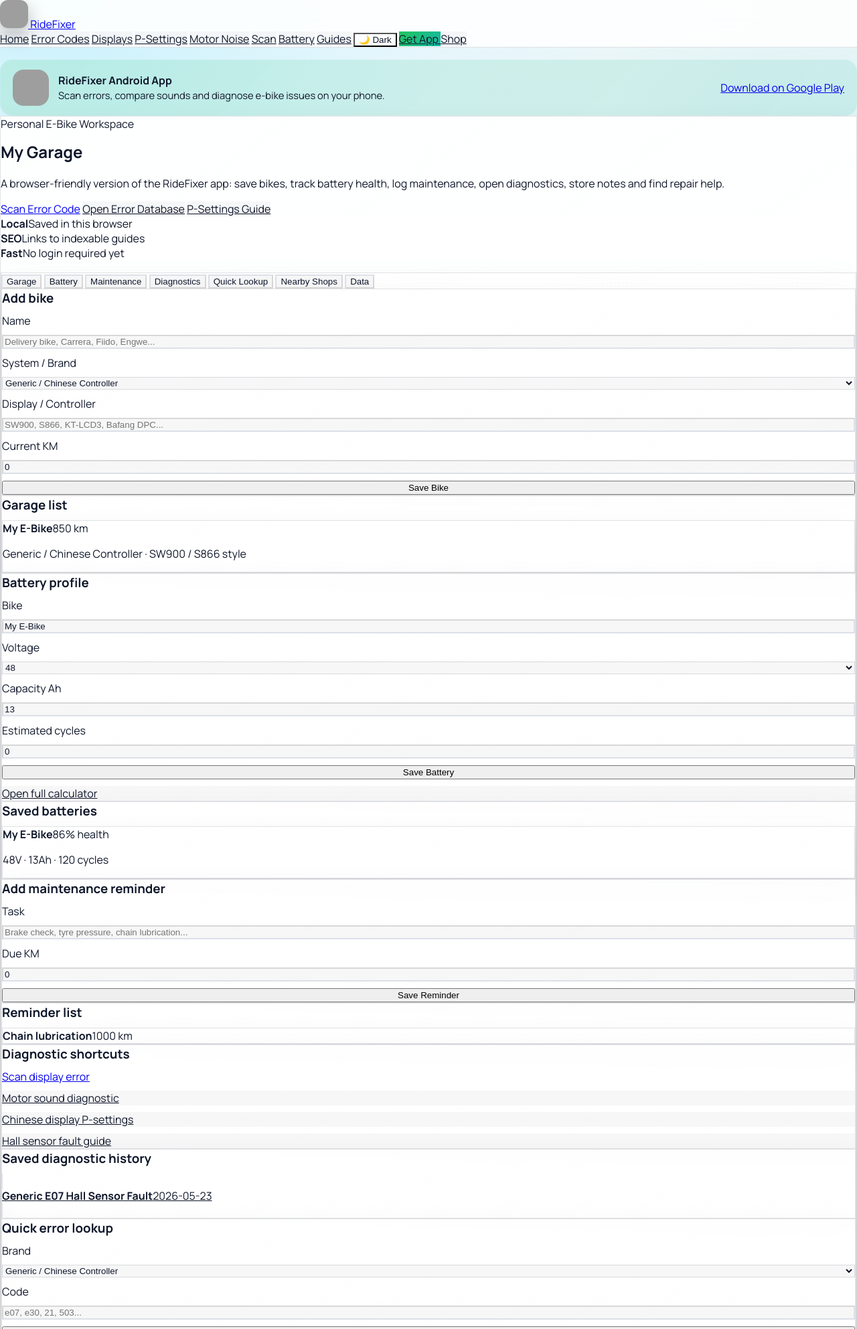
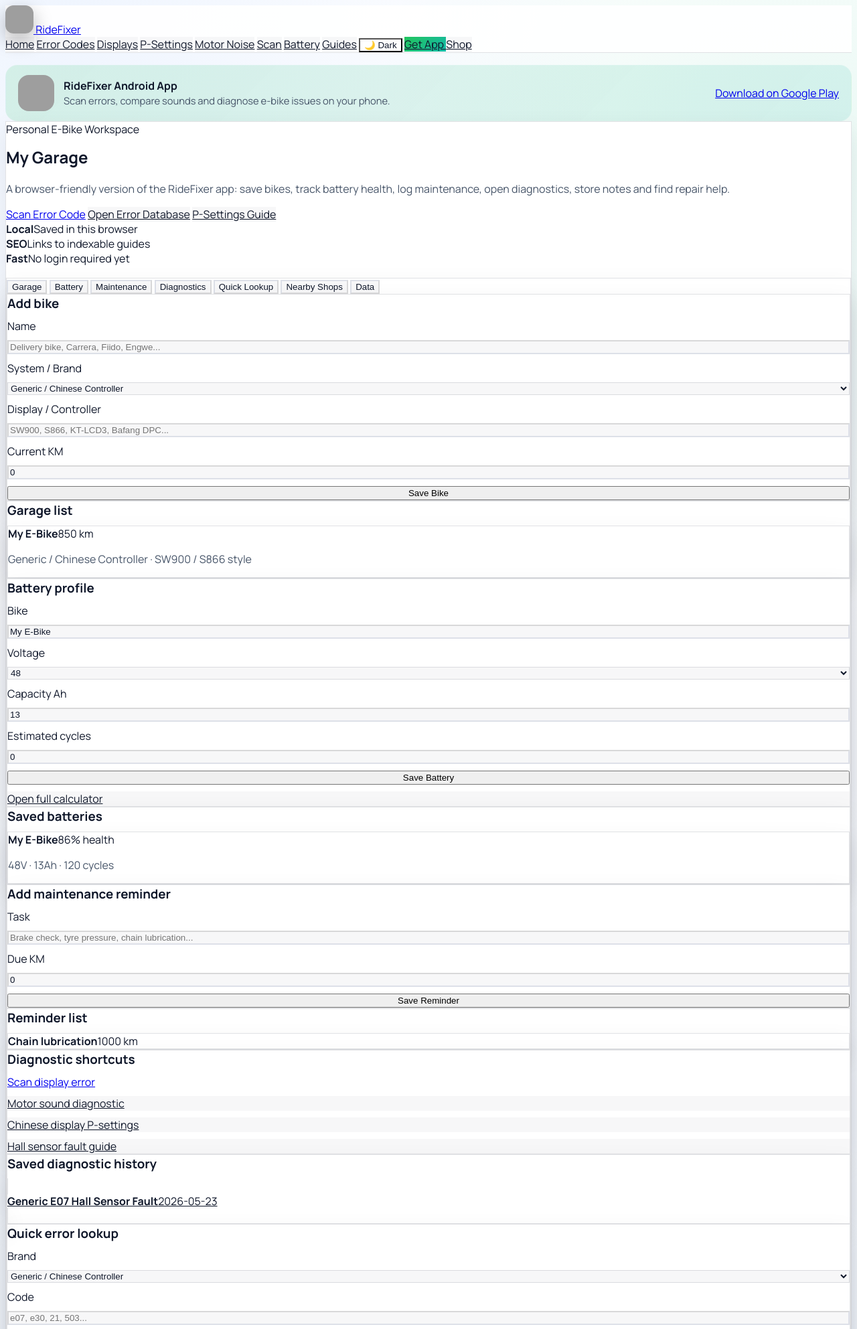
Before and after one commit to ehtishamaliawan/RideFixer-Web-Version, a PHP site: page /app/index.php in a window 1280 px wide. Shown: the top 1985 px of the page at 67% size. Run offline with PHP 8.4, Linux system fonts and the light colour scheme; grey boxes are pictures that could not be loaded.

Commit message:
Make light mode visually distinct

```diff
--- a/assets/css/site.css
+++ b/assets/css/site.css
@@ -17,41 +17,40 @@
 }
 
 html[data-theme="light"] {
-  --bg: #f4f8fc;
-  --bg-soft: #ffffff;
-  --surface: rgba(255,255,255,0.92);
-  --surface-strong: rgba(255,255,255,0.98);
+  --bg: #f8fbff;
+  --bg-soft: #eef4fa;
+  --surface: rgba(255,255,255,0.98);
+  --surface-strong: rgba(255,255,255,1);
   --ink: #0f172a;
   --muted: #475569;
   --line: rgba(15,23,42,0.12);
-  --shadow: 0 18px 40px rgba(15,23,42,0.08);
+  --shadow: 0 14px 34px rgba(15,23,42,0.08);
 }
 
-* { box-sizing: border-box; }
-html { scroll-behavior: smooth; }
-html, body { margin: 0; padding: 0; }
 body {
   min-height: 100vh;
   font-family: Manrope, system-ui, sans-serif;
   color: var(--ink);
   background:
-    radial-gradient(circle at 8% 0%, rgba(0, 212, 255, 0.16), transparent 27%),
-    radial-gradient(circle at 96% 12%, rgba(34, 199, 169, 0.12), transparent 25%),
-    linear-gradient(180deg, var(--bg) 0%, var(--bg-soft) 100%);
-  overflow-x: hidden;
+    radial-gradient(circle at 8% 0%, rgba(0,212,255,.18), transparent 27%),
+    radial-gradient(circle at 96% 12%, rgba(34,199,169,.14), transparent 25%),
+    linear-gradient(180deg, #06101d 0%, #081827 44%, #06101d 100%);
 }
 
-html[data-theme="light"] body::before {
-  background: linear-gradient(90deg, rgba(15,23,42,.03) 1px, transparent 1px), linear-gradient(rgba(15,23,42,.03) 1px, transparent 1px);
+html[data-theme="light"] body {
+  background:
+    radial-gradient(circle at 8% 0%, rgba(59,130,246,.08), transparent 28%),
+    radial-gradient(circle at 96% 8%, rgba(16,185,129,.08), transparent 24%),
+    linear-gradient(180deg, #ffffff 0%, #eef4fa 100%);
 }
 
 header {
-  position: sticky;
-  top: 0;
-  z-index: 30;
+  background: rgba(6,16,29,.88);
   border-bottom: 1px solid var(--line);
-  background: color-mix(in srgb, var(--bg-soft) 88%, transparent);
-  backdrop-filter: blur(18px);
+}
+
+html[data-theme="light"] header {
+  background: rgba(255,255,255,.94);
 }
 
 .card, .item, .row, .app-shell, .feature, .error-card, .modal-content {
@@ -61,12 +60,35 @@
   box-shadow: var(--shadow);
 }
 
+html[data-theme="light"] .card,
+html[data-theme="light"] .item,
+html[data-theme="light"] .row,
+html[data-theme="light"] .app-shell,
+html[data-theme="light"] .feature,
+html[data-theme="light"] .error-card,
+html[data-theme="light"] .modal-content,
+html[data-theme="light"] .mini,
+html[data-theme="light"] .trust-card,
+html[data-theme="light"] .article-list li a {
+  background: #ffffff;
+}
+
+html[data-theme="light"] h1,
+html[data-theme="light"] h2,
+html[data-theme="light"] h3,
+html[data-theme="light"] strong,
 html[data-theme="light"] .code,
+html[data-theme="light"] p,
 html[data-theme="light"] .links a.active,
-html[data-theme="light"] .nav-links a.active,
-html[data-theme="light"] .links a:hover,
-html[data-theme="light"] .nav-links a:hover {
-  color: #0f172a;
+html[data-theme="light"] .nav-links a.active {
+  color: var(--ink);
+}
+
+html[data-theme="light"] .sub,
+html[data-theme="light"] .links a,
+html[data-theme="light"] .nav-links a,
+html[data-theme="light"] .footer {
+  color: var(--muted);
 }
 
 html[data-theme="light"] .btn-dark,
@@ -77,13 +99,7 @@
 html[data-theme="light"] textarea,
 html[data-theme="light"] .links a,
 html[data-theme="light"] .nav-links a {
-  background: rgba(15,23,42,0.03);
+  background: rgba(15,23,42,.03);
   color: var(--ink);
   border-color: var(--line);
 }
-
-html[data-theme="light"] .mini,
-html[data-theme="light"] .trust-card,
-html[data-theme="light"] .article-list li a {
-  background: rgba(255,255,255,0.95);
-}
```
